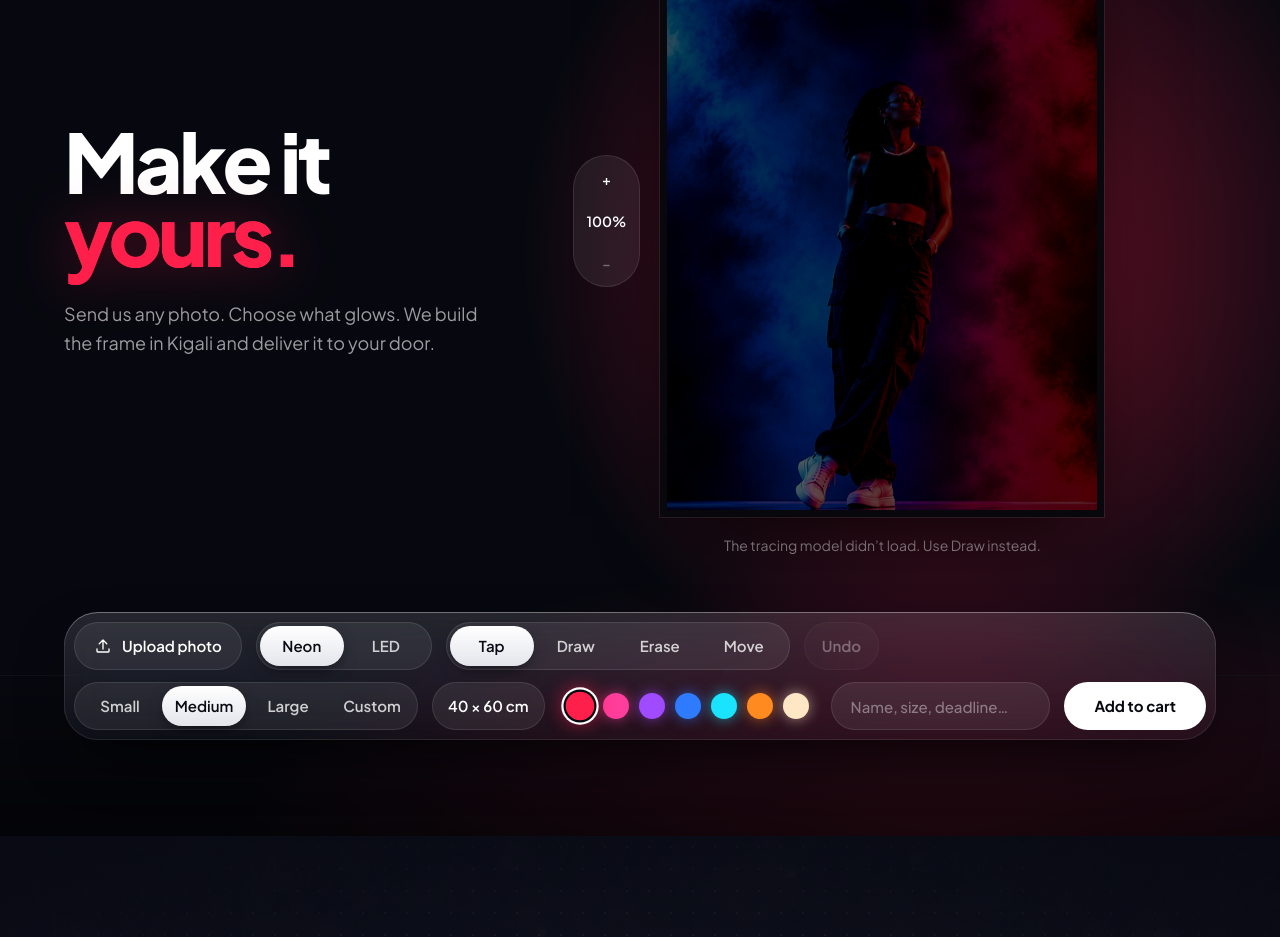
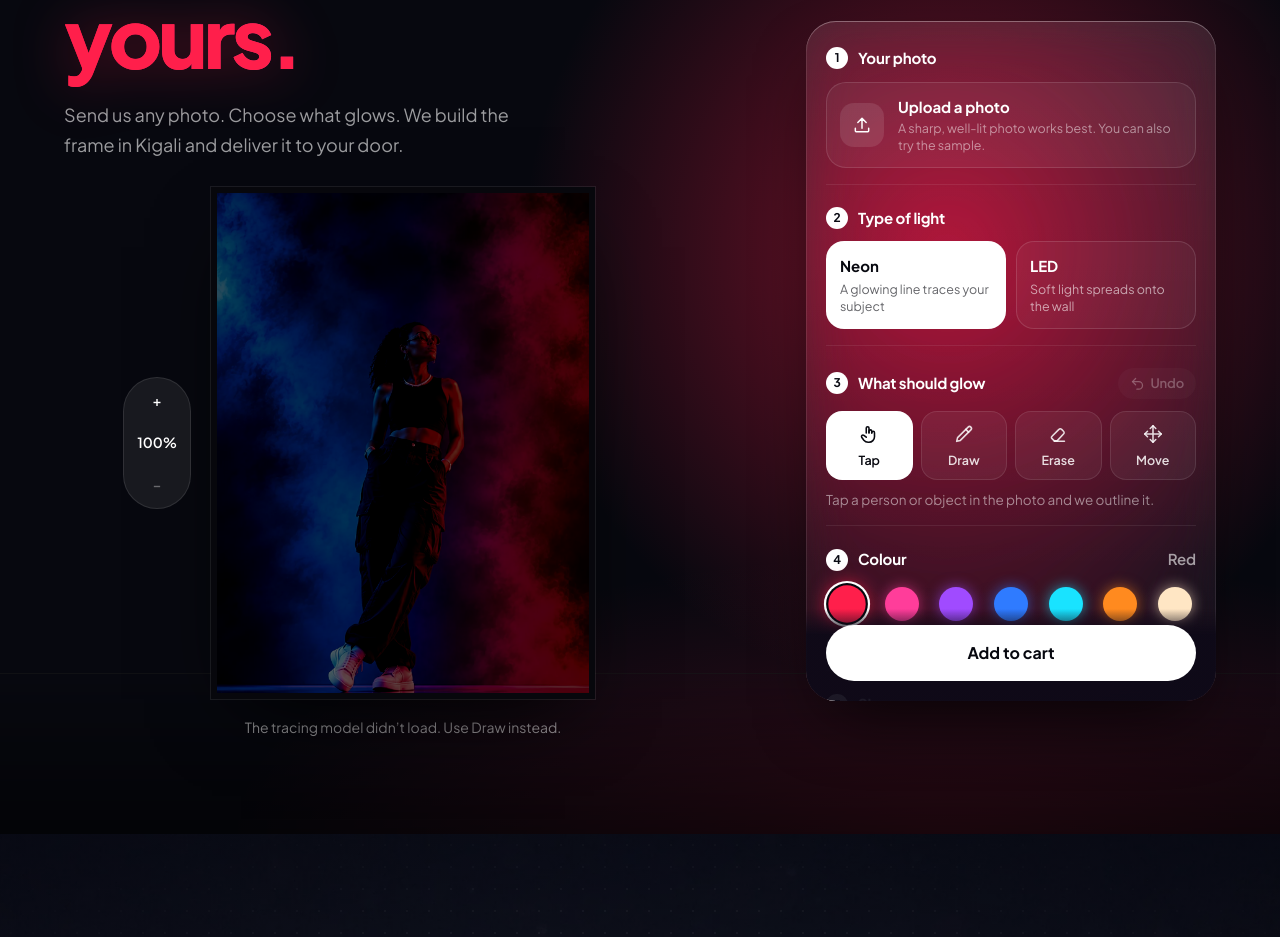
Before and after one commit to leukode-labs/MuFrame, a Next.js app: page / in a window 1280 px wide. Shown: the part 7280-8217 px from the top of the page. Built offline with nearby package versions, Linux system fonts and the light colour scheme.

Commit message:
Custom studio: controls rebuilt as numbered, labelled steps in a side panel
Co-Authored-By: Claude Sonnet 5.5 <noreply@anthropic.com>

Claude-Session: https://claude.ai/code/session_01X4GrwfVTbhWpargeTNqo9q

```diff
--- a/app/globals.css
+++ b/app/globals.css
@@ -1728,3 +1728,74 @@ a.fr-add { display: inline-flex; align-items: center; justify-content: center; }
   .sheet-more a[aria-current="page"] { border-color: #ff1f4b; }
   .sheet-legal { display: flex; justify-content: center; gap: 18px; margin-top: 12px; padding-top: 12px; border-top: 1px solid rgba(255,255,255,.08); font-size: 12px; color: rgba(255,255,255,.4); }
 }
+
+/* ================= studio builder panel ================= */
+.sp { counter-reset: step; display: flex; flex-direction: column; gap: 4px; padding: 8px 20px 20px; border-radius: 30px; background: linear-gradient(180deg, rgba(255,255,255,.1), rgba(255,255,255,.035)); -webkit-backdrop-filter: blur(24px) saturate(170%); backdrop-filter: blur(24px) saturate(170%); box-shadow: inset 0 1px 0 rgba(255,255,255,.25), inset 0 0 0 1px rgba(255,255,255,.09), 0 30px 70px -24px rgba(0,0,0,.8); }
+.sp-step { counter-increment: step; padding: 18px 0 16px; border-bottom: 1px solid rgba(255,255,255,.08); }
+.sp-h { display: flex; align-items: center; gap: 10px; margin-bottom: 12px; font-size: 15px; font-weight: 700; letter-spacing: -.01em; color: #fff; }
+.sp-h::before { content: counter(step); display: grid; place-items: center; width: 22px; height: 22px; border-radius: 50%; font-size: 12px; font-weight: 700; color: #0a0b14; background: #fff; flex: none; }
+.sp-val { margin-left: auto; font-weight: 600; color: rgba(255,255,255,.6); }
+.sp-opt { margin-left: auto; font-size: 12px; font-weight: 600; color: rgba(255,255,255,.4); }
+.sp-help { margin-top: 10px; font-size: 13.5px; line-height: 1.45; color: rgba(255,255,255,.5); }
+
+.sp-photo { display: flex; align-items: center; gap: 14px; padding: 14px; border-radius: 20px; cursor: pointer; background: rgba(255,255,255,.05); box-shadow: inset 0 0 0 1px rgba(255,255,255,.12), 0 0 0 0 transparent; transition: background .2s; }
+.sp-photo:hover { background: rgba(255,255,255,.1); }
+.sp-photo:focus-within { box-shadow: inset 0 0 0 1px #fff; }
+.sp-photo-ic { display: grid; place-items: center; width: 44px; height: 44px; border-radius: 14px; background: rgba(255,255,255,.1); flex: none; }
+.sp-photo-t { display: flex; flex-direction: column; gap: 2px; min-width: 0; }
+.sp-photo-t strong { font-size: 15px; font-weight: 700; overflow: hidden; text-overflow: ellipsis; white-space: nowrap; }
+.sp-photo-t small { font-size: 12.5px; line-height: 1.35; color: rgba(255,255,255,.5); }
+
+.sp-two, .sp-sizes { display: grid; gap: 10px; grid-template-columns: 1fr 1fr; }
+.sp-card { display: flex; flex-direction: column; align-items: flex-start; gap: 3px; padding: 14px; border-radius: 18px; text-align: left; color: #fff; background: rgba(255,255,255,.04); box-shadow: inset 0 0 0 1px rgba(255,255,255,.13); transition: background .2s, color .2s, box-shadow .2s, transform .15s; }
+.sp-card strong { font-size: 15px; font-weight: 700; }
+.sp-card small { font-size: 12.5px; line-height: 1.35; opacity: .6; }
+.sp-card:hover { background: rgba(255,255,255,.09); }
+.sp-card:active { transform: scale(.98); }
+.sp-card[aria-checked="true"] { background: #fff; color: #07080f; box-shadow: none; }
+.sp-card[aria-checked="true"] small { opacity: .62; }
+.sp-size { gap: 1px; }
+
+.sp-tools { display: grid; grid-template-columns: repeat(4, 1fr); gap: 8px; }
+.sp-tool { display: flex; flex-direction: column; align-items: center; gap: 6px; padding: 12px 4px 10px; border-radius: 16px; font-size: 12.5px; font-weight: 600; color: rgba(255,255,255,.85); background: rgba(255,255,255,.05); box-shadow: inset 0 0 0 1px rgba(255,255,255,.1); transition: background .2s, color .2s, box-shadow .2s; }
+.sp-tool:hover { background: rgba(255,255,255,.1); }
+.sp-tool[aria-checked="true"] { background: #fff; color: #07080f; box-shadow: none; }
+.sp-undo { display: inline-flex; align-items: center; gap: 6px; margin-left: auto; padding: 6px 12px; border-radius: 999px; font-size: 13px; font-weight: 600; color: rgba(255,255,255,.85); background: rgba(255,255,255,.08); }
+.sp-undo:hover:not(:disabled) { background: rgba(255,255,255,.16); }
+.sp-undo:disabled { opacity: .35; cursor: default; }
+
+.sp-swatches { justify-content: space-between; padding: 4px 4px; }
+.sp-swatches button { width: 34px; height: 34px; }
+.sp-swatches button[aria-checked="true"] { transform: scale(1.1); box-shadow: 0 0 0 2px #07080f, 0 0 0 4px #fff, 0 0 18px var(--c); }
+
+.sp-custom { display: flex; align-items: flex-end; gap: 10px; margin-top: 12px; }
+.sp-custom label { flex: 1; display: flex; flex-direction: column; gap: 6px; position: relative; font-size: 12px; font-weight: 600; color: rgba(255,255,255,.55); }
+.sp-custom input { width: 100%; height: 48px; padding: 0 38px 0 14px; border-radius: 14px; border: 0; outline: 0; font: inherit; font-size: 16px; font-weight: 600; color: #fff; background: rgba(255,255,255,.08); box-shadow: inset 0 0 0 1px rgba(255,255,255,.12); -moz-appearance: textfield; }
+.sp-custom input:focus { box-shadow: inset 0 0 0 1px #fff; }
+.sp-custom input::-webkit-outer-spin-button, .sp-custom input::-webkit-inner-spin-button { -webkit-appearance: none; margin: 0; }
+.sp-custom em { position: absolute; right: 14px; bottom: 14px; font-style: normal; font-size: 13px; color: rgba(255,255,255,.45); }
+.sp-custom b { padding-bottom: 14px; color: rgba(255,255,255,.4); font-weight: 500; }
+
+.sp-note { width: 100%; resize: none; padding: 13px 14px; border-radius: 16px; border: 0; outline: 0; font: inherit; font-size: 15px; line-height: 1.4; color: #fff; background: rgba(255,255,255,.07); box-shadow: inset 0 0 0 1px rgba(255,255,255,.12); }
+.sp-note::placeholder { color: rgba(255,255,255,.38); }
+.sp-note:focus { box-shadow: inset 0 0 0 1px #fff; }
+
+.sp-foot { display: flex; flex-direction: column; align-items: stretch; gap: 8px; padding-top: 18px; }
+.sp-add { width: 100%; height: 56px; font-size: 16px; }
+.sp-dl { align-self: center; padding: 8px 12px; font-size: 14px; font-weight: 600; color: rgba(255,255,255,.65); text-decoration: underline; text-underline-offset: 4px; text-decoration-color: rgba(255,255,255,.25); }
+.sp-dl:hover { color: #fff; text-decoration-color: #ff1f4b; }
+
+/* layout: picture left, builder right on desktop; stacked on phones */
+@media (min-width: 1024px) {
+  .cs-grid { grid-template-columns: minmax(0, 1fr) 410px; grid-template-areas: "copy panel" "stage panel"; grid-template-rows: auto 1fr; gap: 28px 64px; align-items: start; }
+  .cs-copy { grid-area: copy; }
+  .cs-stage { grid-area: stage; }
+  .sp { grid-area: panel; position: sticky; top: 96px; align-self: start; max-height: calc(100svh - 120px); overflow-y: auto; scrollbar-width: none; }
+  .sp::-webkit-scrollbar { display: none; }
+  .cs-frame { height: clamp(380px, 64svh, 760px); }
+}
+@media (max-width: 1023px) { .sp { padding: 4px 16px 16px; border-radius: 26px; } }
+@media (min-width: 1024px) { .sp-foot { position: sticky; bottom: -20px; margin: 0 -20px -20px; padding: 16px 20px 20px; border-radius: 0 0 30px 30px; background: linear-gradient(180deg, rgba(14,10,24,0), rgba(14,10,24,.94) 28%); } }
+.sp > * { flex: none; }
+.sp-add { flex: none; min-height: 56px; }
+.sp-dl { flex: none; }
--- a/components/CustomStudio.tsx
+++ b/components/CustomStudio.tsx
@@ -16,6 +16,23 @@ const TOOLS = [
   { id: "move", label: "Move" },
 ] as const;
 type Tool = (typeof TOOLS)[number]["id"];
+
+
+const TOOL_HELP: Record<string, string> = {
+  tap: "Tap a person or object in the photo and we outline it.",
+  draw: "Draw your own line with your finger or mouse.",
+  erase: "Tap a line to remove it.",
+  move: "Drag the photo around when you have zoomed in.",
+};
+const ico = (d: React.ReactNode) => (
+  <svg width="22" height="22" viewBox="0 0 24 24" fill="none" stroke="currentColor" strokeWidth="1.7" strokeLinecap="round" strokeLinejoin="round" aria-hidden="true">{d}</svg>
+);
+const TOOL_ICON: Record<string, React.ReactNode> = {
+  tap: ico(<><path d="M9 11V5.5a1.5 1.5 0 0 1 3 0V11" /><path d="M12 10.5V9a1.5 1.5 0 0 1 3 0v2" /><path d="M15 11v-.5a1.5 1.5 0 0 1 3 0V15a6 6 0 0 1-6 6h-1a6 6 0 0 1-4.6-2.2L4 15.5a1.6 1.6 0 0 1 2.4-2L9 15.5" /></>),
+  draw: ico(<><path d="M4 20l1-4L16.5 4.5a2 2 0 0 1 3 3L8 19l-4 1Z" /><path d="M14 7l3 3" /></>),
+  erase: ico(<><path d="M8 20h11" /><path d="M5.5 14.5 13 7a2 2 0 0 1 3 0l2 2a2 2 0 0 1 0 3L11 19.5H8L5.5 17a1.5 1.5 0 0 1 0-2.5Z" /></>),
+  move: ico(<><path d="M12 3v18M3 12h18" /><path d="m9 6 3-3 3 3M9 18l3 3 3-3M6 9l-3 3 3 3M18 9l3 3-3 3" /></>),
+};
 
 const NW = 600;
 const NH = 800;
@@ -617,69 +634,107 @@ export default function CustomStudio({ page = false }: { page?: boolean }) {
           </div>
         </div>
 
-        <div className="cs-dock">
-          <label className="cs-pill cs-upload">
+        <aside className="sp" aria-label="Frame builder">
+          {/* 1 · photo */}
+          <section className="sp-step">
+            <h3 className="sp-h">Your photo</h3>
+            <label className="sp-photo">
               <input type="file" accept="image/*" className="sr-only" onChange={(e) => onFile(e.target.files?.[0])} />
-            <svg width="18" height="18" viewBox="0 0 24 24" fill="none" stroke="currentColor" strokeWidth="1.8" strokeLinecap="round" strokeLinejoin="round" aria-hidden="true"><path d="M12 16V4M7 9l5-5 5 5M4 16v3a1 1 0 0 0 1 1h14a1 1 0 0 0 1-1v-3" /></svg>
-            <span className="truncate">{photo ? photo.name : "Upload photo"}</span>
+              <span className="sp-photo-ic" aria-hidden="true">
+                <svg width="20" height="20" viewBox="0 0 24 24" fill="none" stroke="currentColor" strokeWidth="1.8" strokeLinecap="round" strokeLinejoin="round"><path d="M12 16V4M7 9l5-5 5 5M4 16v3a1 1 0 0 0 1 1h14a1 1 0 0 0 1-1v-3" /></svg>
+              </span>
+              <span className="sp-photo-t">
+                <strong>{photo ? photo.name : "Upload a photo"}</strong>
+                <small>{photo ? "Tap to choose a different one" : "A sharp, well-lit photo works best. You can also try the sample."}</small>
+              </span>
             </label>
+          </section>
 
-          <div className="cs-seg" role="group" aria-label="Light" style={{ "--i": STYLES.findIndex((x) => x.id === style), "--n": 2 } as React.CSSProperties}>
-            <span className="cs-seg-thumb" aria-hidden="true" />
+          {/* 2 · light */}
+          <section className="sp-step">
+            <h3 className="sp-h">Type of light</h3>
+            <div className="sp-two" role="radiogroup" aria-label="Type of light">
               {STYLES.map((x) => (
-              <button key={x.id} type="button" aria-pressed={style === x.id} onClick={() => setStyle(x.id)}>
-                {x.id === "neon" ? "Neon" : "LED"}
+                <button key={x.id} type="button" role="radio" aria-checked={style === x.id} onClick={() => setStyle(x.id)} className="sp-card">
+                  <strong>{x.id === "neon" ? "Neon" : "LED"}</strong>
+                  <small>{x.id === "neon" ? "A glowing line traces your subject" : "Soft light spreads onto the wall"}</small>
                 </button>
               ))}
             </div>
+          </section>
 
+          {/* 3 · what glows (neon only) */}
           {neon && (
-            <>
-              <div className="cs-seg cs-tools" role="group" aria-label="Tool" style={{ "--i": TOOLS.findIndex((x) => x.id === tool), "--n": 4 } as React.CSSProperties}>
-                <span className="cs-seg-thumb" aria-hidden="true" />
+            <section className="sp-step">
+              <h3 className="sp-h">
+                What should glow
+                <button type="button" className="sp-undo" onClick={undo} disabled={!areas.length} aria-label="Undo last line">
+                  <svg width="15" height="15" viewBox="0 0 24 24" fill="none" stroke="currentColor" strokeWidth="2" strokeLinecap="round" strokeLinejoin="round" aria-hidden="true"><path d="M9 14 4 9l5-5" /><path d="M4 9h10a6 6 0 0 1 0 12h-3" /></svg>
+                  Undo
+                </button>
+              </h3>
+              <div className="sp-tools" role="radiogroup" aria-label="Tool">
                 {TOOLS.map((x) => (
-                  <button key={x.id} type="button" aria-pressed={tool === x.id} onClick={() => { setTool(x.id); setActiveId(null); }}>{x.label}</button>
+                  <button key={x.id} type="button" role="radio" aria-checked={tool === x.id} onClick={() => { setTool(x.id); setActiveId(null); }} className="sp-tool">
+                    {TOOL_ICON[x.id]}
+                    <span>{x.label}</span>
+                  </button>
                 ))}
               </div>
-              <button type="button" className="cs-pill cs-mini" onClick={undo} disabled={!areas.length} aria-label="Undo last line">Undo</button>
-            </>
+              <p className="sp-help">{TOOL_HELP[tool]}</p>
+            </section>
           )}
 
-          <div className="cs-seg cs-sizes" role="group" aria-label="Size" style={{ "--i": ["s", "m", "l", "custom"].indexOf(size), "--n": 4 } as React.CSSProperties}>
-            <span className="cs-seg-thumb" aria-hidden="true" />
-            {([...SIZES.map((x) => [x.id, x.label] as const), ["custom", "Custom"] as const]).map(([id, label]) => (
-              <button key={id} type="button" aria-pressed={size === id} onClick={() => setSize(id as typeof size)}>{label}</button>
+          {/* colour */}
+          <section className="sp-step">
+            <h3 className="sp-h">Colour <span className="sp-val">{glow.name}</span></h3>
+            <div className="cs-swatches sp-swatches" role="radiogroup" aria-label="Colour">
+              {GLOWS.map((g) => (
+                <button key={g.id} type="button" role="radio" aria-checked={glow.id === g.id} aria-label={g.name} aria-pressed={glow.id === g.id} onClick={() => chooseColour(g)} style={{ background: g.hex, "--c": g.hex } as React.CSSProperties} />
               ))}
             </div>
+            <p className="sp-help">{!neon ? "The colour of the light behind the frame." : activeId ? "Recolouring the line you selected." : "Used for the next line you add. Tap a line to recolour it."}</p>
+          </section>
 
-          <div className="cs-size" aria-live="polite">
-            {size === "custom" ? (
-              <>
-                <input inputMode="decimal" type="number" min="10" max="300" value={cw} onChange={(e) => setCw(e.target.value)} placeholder="W" aria-label="Width in centimetres" />
-                <span>×</span>
-                <input inputMode="decimal" type="number" min="10" max="300" value={ch} onChange={(e) => setCh(e.target.value)} placeholder="H" aria-label="Height in centimetres" />
-                <span>cm</span>
-              </>
-            ) : (
-              sizeCm(SIZES.find((x) => x.id === size)!)
+          {/* size */}
+          <section className="sp-step">
+            <h3 className="sp-h">Size</h3>
+            <div className="sp-sizes" role="radiogroup" aria-label="Size">
+              {SIZES.map((x) => (
+                <button key={x.id} type="button" role="radio" aria-checked={size === x.id} onClick={() => setSize(x.id)} className="sp-card sp-size">
+                  <strong>{x.label}</strong>
+                  <small>{sizeCm(x)}</small>
+                </button>
+              ))}
+              <button type="button" role="radio" aria-checked={size === "custom"} onClick={() => setSize("custom")} className="sp-card sp-size">
+                <strong>Your size</strong>
+                <small>Any width and height</small>
+              </button>
+            </div>
+            {size === "custom" && (
+              <div className="sp-custom">
+                <label><span>Width</span><input inputMode="decimal" type="number" min="10" max="300" value={cw} onChange={(e) => setCw(e.target.value)} placeholder="40" aria-label="Width in centimetres" /><em>cm</em></label>
+                <b aria-hidden="true">×</b>
+                <label><span>Height</span><input inputMode="decimal" type="number" min="10" max="300" value={ch} onChange={(e) => setCh(e.target.value)} placeholder="60" aria-label="Height in centimetres" /><em>cm</em></label>
+              </div>
+            )}
+          </section>
+
+          {/* notes */}
+          <section className="sp-step">
+            <h3 className="sp-h">Anything we should know? <span className="sp-opt">Optional</span></h3>
+            <textarea value={note} onChange={(e) => setNote(e.target.value)} rows={2} placeholder="A name to add, a deadline, where it will hang…" aria-label="Anything we should know" className="sp-note" />
+          </section>
+
+          <div className="sp-foot">
+            <button type="button" onClick={addToCart} disabled={saving} className="cs-add sp-add">
+              {saving ? "Saving design…" : added ? "Added to cart" : "Add to cart"}
+            </button>
+            {neon && areas.length > 0 && (
+              <button type="button" className="sp-dl" onClick={download}>Download design</button>
             )}
           </div>
-
-          <div className="cs-swatches" role="group" aria-label="Colour">
-            {GLOWS.map((g) => (
-              <button key={g.id} type="button" aria-label={g.name} aria-pressed={glow.id === g.id} onClick={() => chooseColour(g)} style={{ background: g.hex, "--c": g.hex } as React.CSSProperties} />
-            ))}
-          </div>
-
-          <input value={note} onChange={(e) => setNote(e.target.value)} placeholder="Name, size, deadline…" aria-label="Anything we should know" className="cs-pill cs-note" />
-
-          {neon && areas.length > 0 && (
-            <button type="button" className="cs-pill cs-mini" onClick={download}>Download design</button>
-          )}
-          <button type="button" onClick={addToCart} disabled={saving} className="cs-add">
-            {saving ? "Saving design…" : added ? "Added" : "Add to cart"}
-          </button>
-        </div>
+        </aside>
       </div>
     </section>
   );
```
Lines whose indentation alone changed are shown as unchanged.
